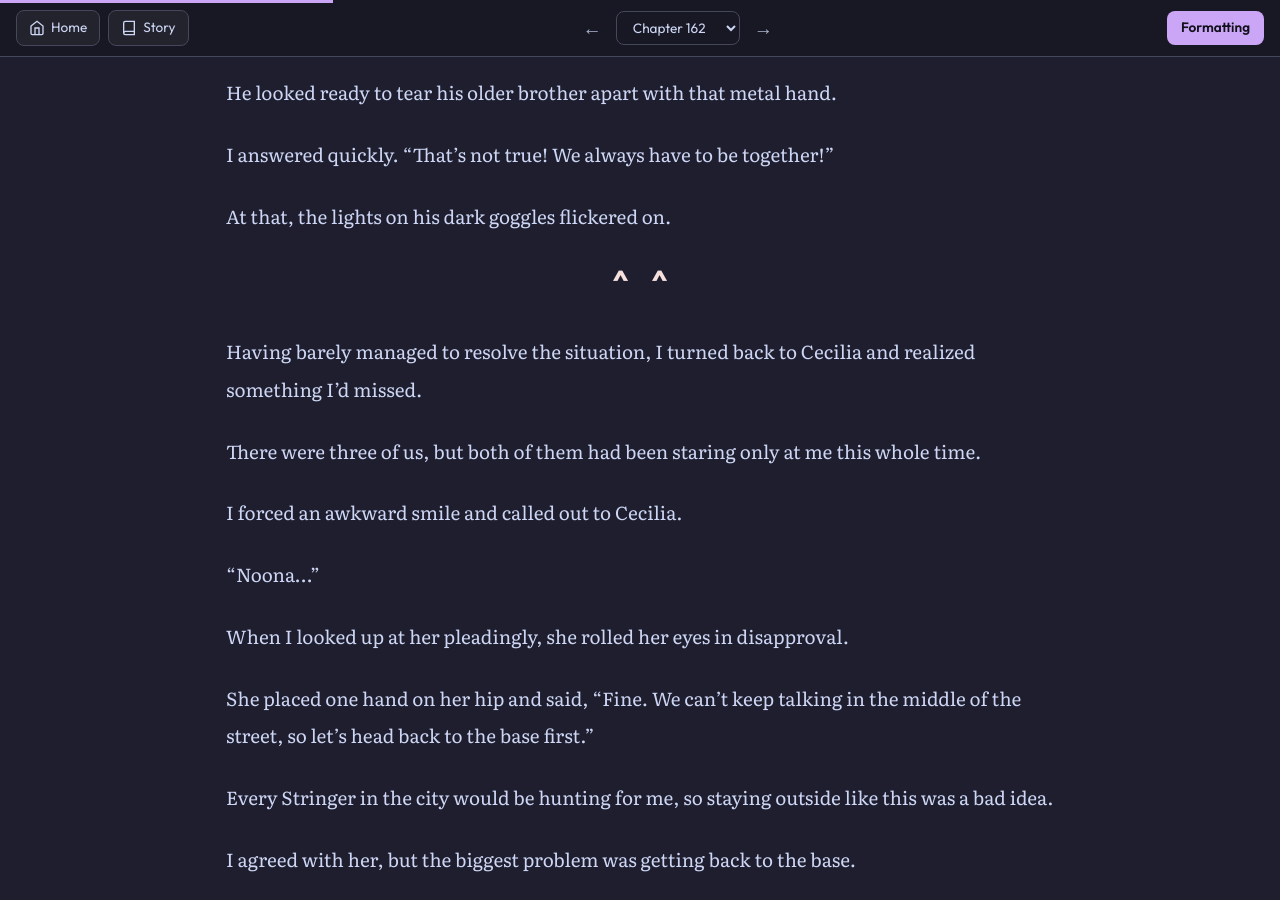
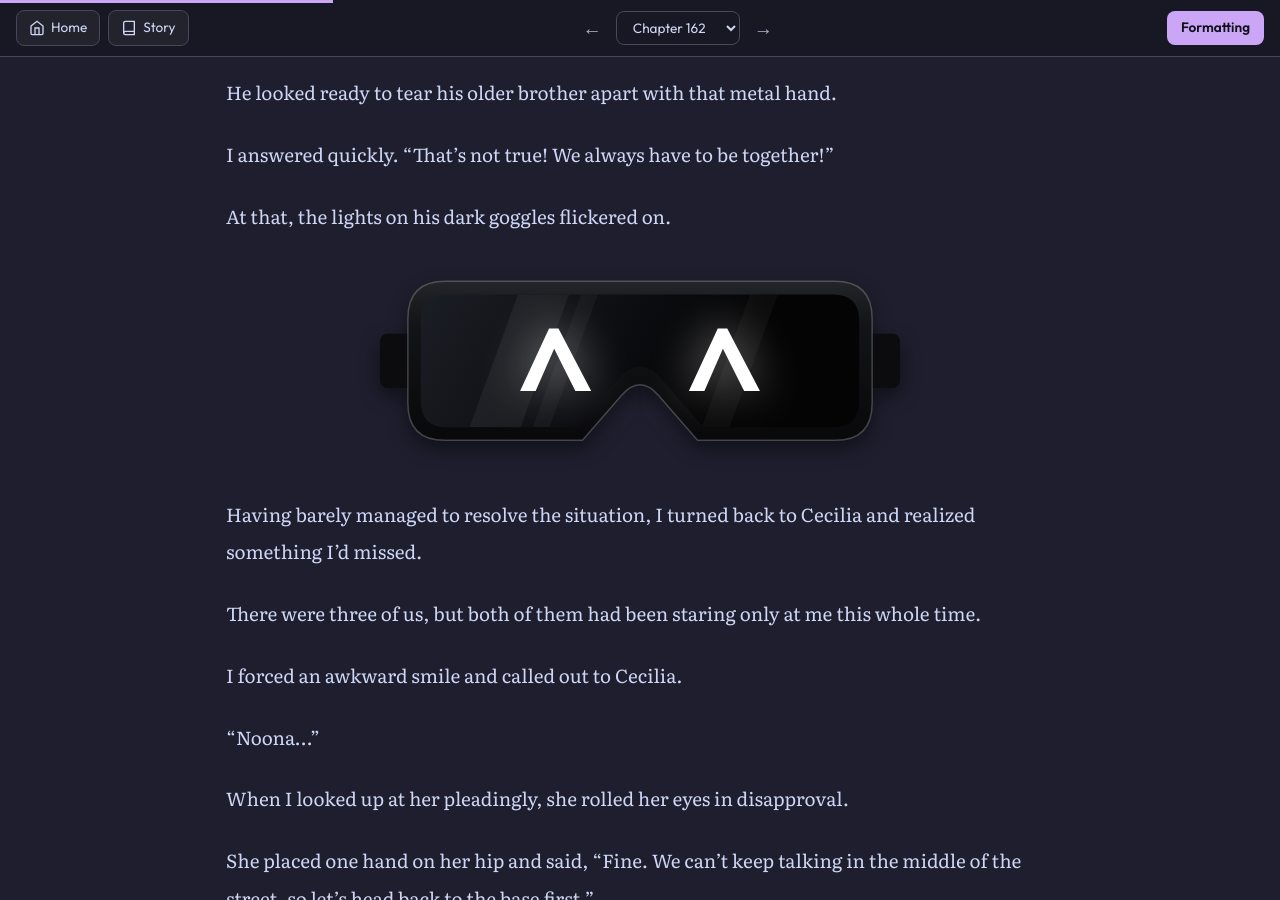
Before and after one commit to soleumn/soleumn.github.io, a Jekyll site: the page built from _chapters/eoshinki/ch162.md, in a window 1280 px wide and 900 px high, scrolled down 3677 px. Built offline with Jekyll 4.4.1, drawn with Linux system fonts in a browser that asks for light colours; comment, search, counter and statistics services are not loaded.

Commit message:
Update ch162.md

```diff
--- a/_chapters/eoshinki/ch162.md
+++ b/_chapters/eoshinki/ch162.md
@@ -110,9 +110,7 @@
 At that, the lights on his dark goggles flickered on.
 
 
-
-# **<center> ^ &nbsp; ^ </center>**
-
+<div class="goggles caret" style="--gg-size:40cqw; --gg-y:.2em"><span>^</span><span>^</span></div>
 
 
 Having barely managed to resolve the situation, I turned back to Cecilia and realized something I'd missed.
```
